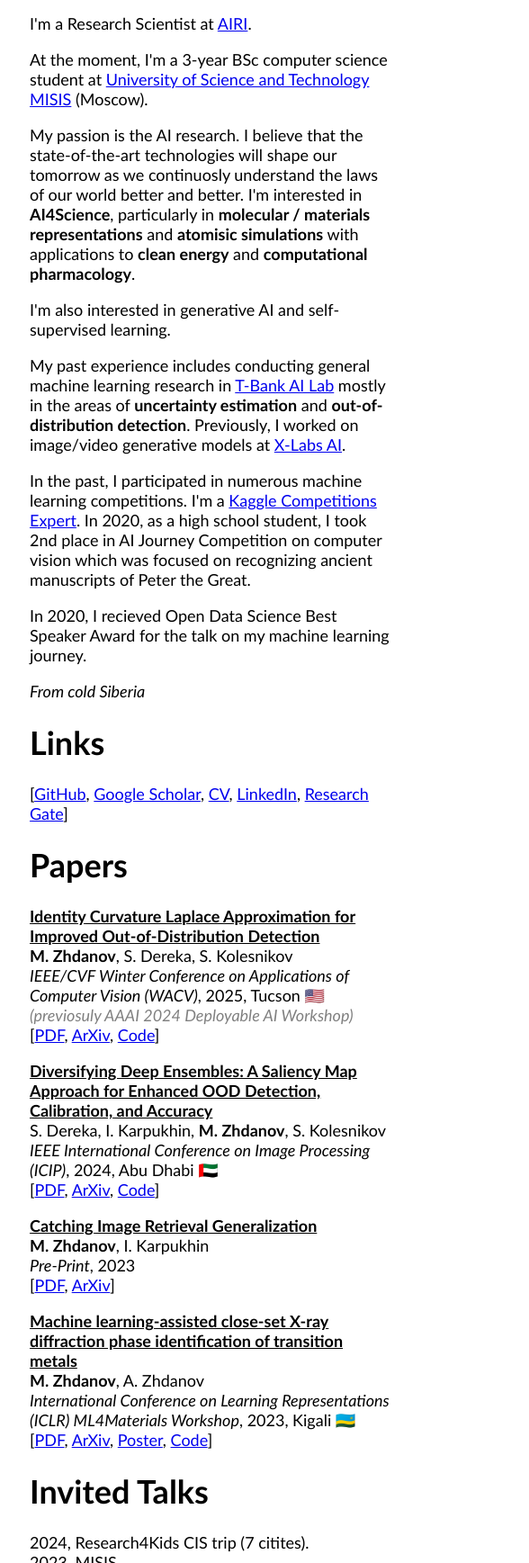
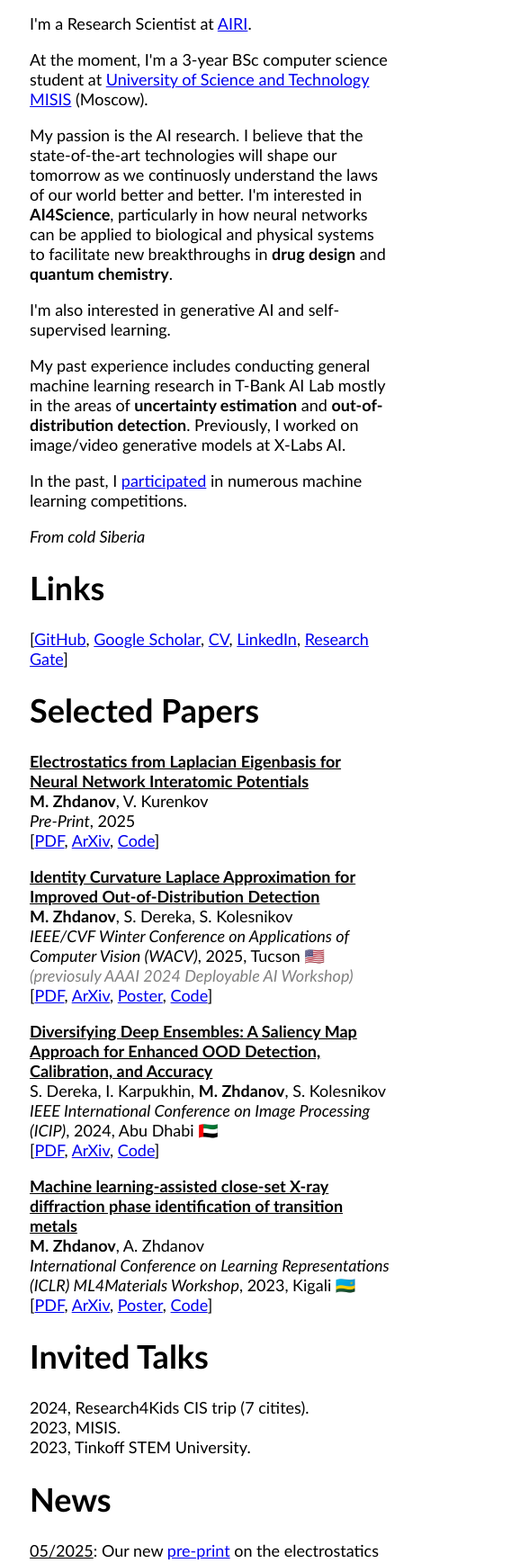
Before and after one commit to maxnygma/maxnygma.github.io, a plain HTML site: page index.html in a window 1280 px wide. Shown: the part 111-1848 px from the top of the page at 90% size, 167-755 px from the left. Drawn offline with Linux system fonts and the light colour scheme.

Commit message:
Update info and ICLA poster

```diff
--- a/index.html
+++ b/index.html
@@ -23,8 +23,8 @@
                     <p>
                         My passion is the AI research. I believe that the state-of-the-art technologies will shape our tomorrow as we continuosly
                         understand the laws of our world better and better.
-                        I'm interested in <b>AI4Science</b>, particularly in <b>molecular / materials representations</b> and <b>atomisic simulations</b>
-                        with applications to <b>clean energy</b> and <b>computational pharmacology</b>.
+                        I'm interested in <b>AI4Science</b>, particularly in how neural networks can be applied to biological and physical systems to facilitate new breakthroughs
+                        in <b>drug design</b> and <b>quantum chemistry</b>.
                     </p>
 
                     <p>
@@ -32,12 +32,16 @@
                     </p>
 
                     <p>
-                        My past experience includes conducting general machine learning research in <a href="https://ai.tbank.ru/research/">T-Bank AI Lab</a>
+                        My past experience includes conducting general machine learning research in T-Bank AI Lab
                         mostly in the areas of <b>uncertainty estimation</b> and <b>out-of-distribution detection</b>. Previously, I worked on image/video
-                        generative models at <a href="https://github.com/XLabs-AI">X-Labs AI</a>.
+                        generative models at X-Labs AI.
                     </p>
 
                     <p>
+                        In the past, I <a href="https://www.kaggle.com/dwdkills">participated</a> in numerous machine learning competitions.
+                    </p>
+
+                    <!-- <p>
                         In the past, I participated in numerous machine learning competitions.
                         I'm a <a href="https://www.kaggle.com/dwdkills">Kaggle Competitions Expert</a>. In 2020, as a high school student, I took 2nd place
                         in AI Journey Competition on computer vision which was focused on recognizing ancient manuscripts of Peter the Great.
@@ -45,7 +49,7 @@
 
                     <p>
                         In 2020, I recieved Open Data Science Best Speaker Award for the talk on my machine learning journey.
-                    </p>
+                    </p> -->
 
                     <p>
                         <i>From cold Siberia</i>
@@ -58,14 +62,24 @@
                         <a href="https://www.researchgate.net/profile/Maksim-Zhdanov">Research Gate</a>]
                     </p>
 
-                    <h1>Papers</h1>
+                    <h1>Selected Papers</h1>
+                    <p>
+                        <a href="https://arxiv.org/pdf/2505.14606" style="color: black">
+                            <b>Electrostatics from Laplacian Eigenbasis for Neural Network Interatomic Potentials</b>
+                        </a> <br>
+                        <b>M. Zhdanov</b>, V. Kurenkov <br>
+                        <i>Pre-Print</i>, 2025 <br>
+                        [<a href="https://arxiv.org/pdf/2505.14606">PDF</a>, <a href="https://arxiv.org/abs/2505.14606">ArXiv</a>,
+                        <a href="https://github.com/dunnolab/phi-module">Code</a>]
+                    </p>
                     <p>
                         <a href="https://arxiv.org/abs/2312.10464" style="color: black">
                             <b>Identity Curvature Laplace Approximation for Improved Out-of-Distribution Detection</b>
                         </a> <br>
                         <b>M. Zhdanov</b>, S. Dereka, S. Kolesnikov <br>
                         <i>IEEE/CVF Winter Conference on Applications of Computer Vision (WACV)</i>, 2025, Tucson 🇺🇸 <i style="color:grey">(previosuly AAAI 2024 Deployable AI Workshop)</i> <br>
-                        [<a href="https://arxiv.org/pdf/2312.10464.pdf">PDF</a>, <a href="https://arxiv.org/abs/2312.10464">ArXiv</a>, <a href="https://github.com/maxnygma/icla">Code</a>]
+                        [<a href="https://arxiv.org/pdf/2312.10464.pdf">PDF</a>, <a href="https://arxiv.org/abs/2312.10464">ArXiv</a>, <a href="media/laplace-poster.pdf">Poster</a>,
+                        <a href="https://github.com/maxnygma/icla">Code</a>]
                     </p>
                     <p>
                         <a href="https://arxiv.org/pdf/2305.11616v4" style="color: black">
@@ -75,14 +89,6 @@
                         <i>IEEE International Conference on Image Processing (ICIP)</i>, 2024, Abu Dhabi 🇦🇪 <br>
                         [<a href="https://arxiv.org/pdf/2305.11616v4">PDF</a>, <a href="https://arxiv.org/abs/2305.11616">ArXiv</a>,
                         <a href="https://github.com/corl-team/sdde">Code</a>]
-                    </p>
-                    <p>
-                        <a href="https://arxiv.org/abs/2306.13357" style="color: black">
-                            <b>Catching Image Retrieval Generalization</b>
-                        </a> <br>
-                        <b>M. Zhdanov</b>, I. Karpukhin <br>
-                        <i>Pre-Print</i>, 2023 <br>
-                        [<a href="https://arxiv.org/pdf/2306.13357.pdf">PDF</a>, <a href="https://arxiv.org/abs/2306.13357">ArXiv</a>]
                     </p>
                     <p>
                         <a href="https://arxiv.org/abs/2305.15410" style="color: black">
@@ -103,6 +109,8 @@
 
                     <h1>News</h1>
                     <p>
+                        <u>05/2025</u>: Our new <a href="https://arxiv.org/pdf/2505.14606">pre-print</a> on the electrostatics for neural network interatomic potentials is available. <br>
+                        <u>04/2025</u>: I'm attending ICLR 2025 in Singapore! <br>
                         <u>11/2024</u>: Our new <a href="https://arxiv.org/abs/2312.10464.pdf">paper</a> on identity curvature Laplace approximation is accepted to <a href="https://wacv2025.thecvf.com/"> WACV 2024</a>!
                         Meet us in Tucson, Arizona in February! <br>
                         <u>09/2024</u>: I'm joining <a href="https://airi.net/?force=en">AIRI</a> to work on multidisciplinary problems of AI! Stay tuned for new updates! <br>
@@ -122,7 +130,7 @@
                         <u>01/2023</u>: I'm starting my research internship at Tinkoff AI Lab. <br>
                     </p>
 
-                    Last updated: 11/2024
+                    Last updated: 05/2025
                 </div>
 
                 <div class="image">
```
Also changed, not shown: 1 other file.
